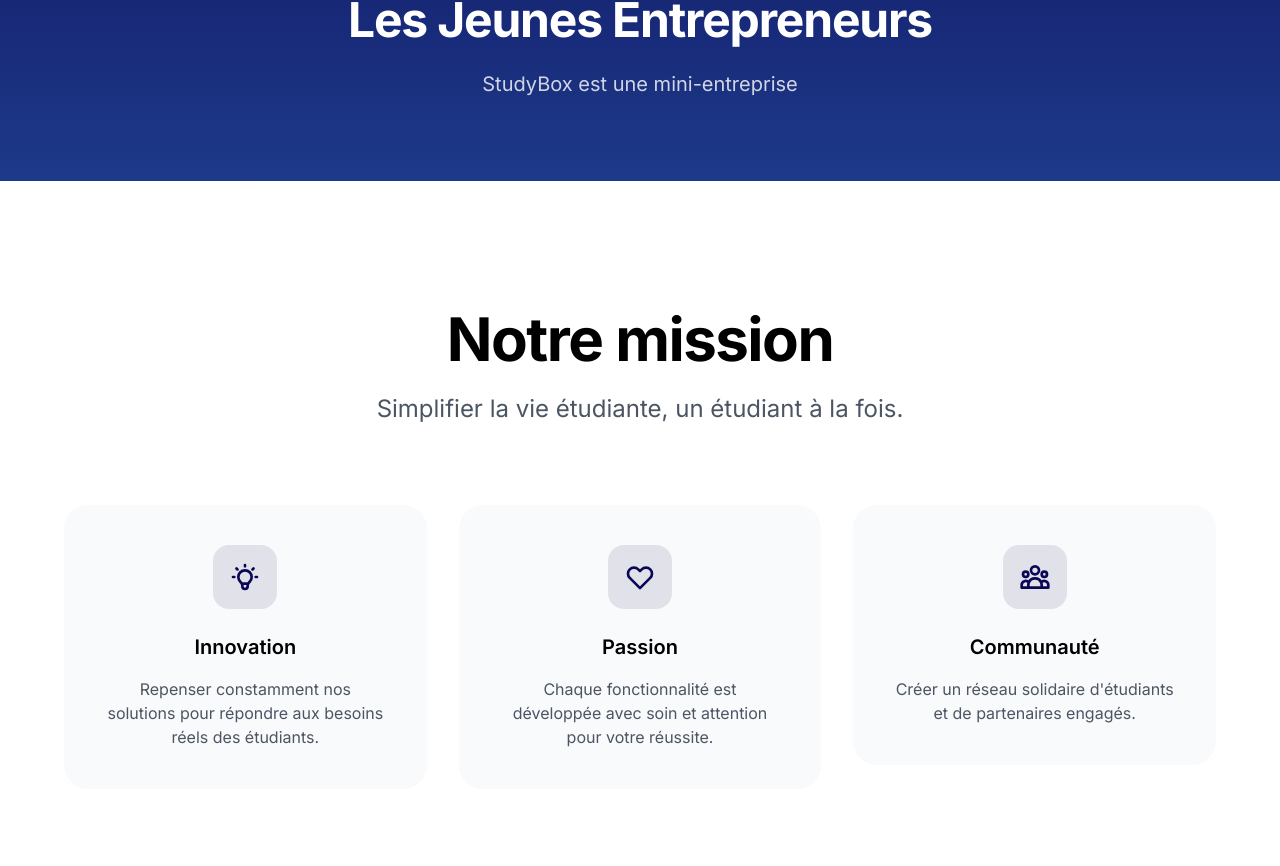
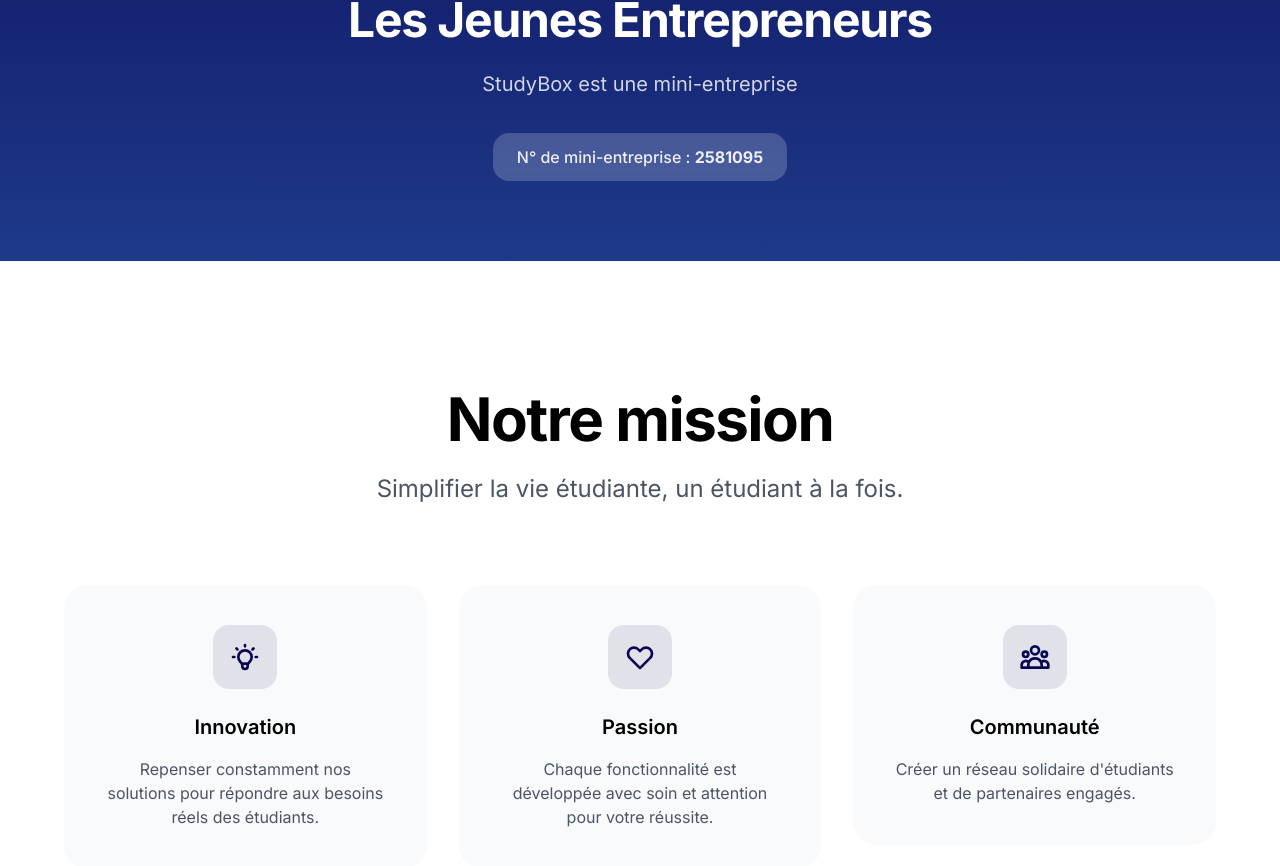
Before and after one commit to Valentincodeur/studybox-website, a Next.js app: page /a-propos in a window 1280 px wide. Shown: the part 1649-2515 px from the top of the page. Built offline with nearby package versions, Linux system fonts and the light colour scheme.

Commit message:
Add mini-entreprise number 2581095 to LJE section and footer

```diff
--- a/app/a-propos/page.js
+++ b/app/a-propos/page.js
@@ -102,9 +102,14 @@
               <h2 className="text-4xl md:text-5xl font-bold mb-6 text-white tracking-tight">
                 Les Jeunes Entrepreneurs
               </h2>
-              <p className="text-xl text-white/80 max-w-3xl mx-auto leading-relaxed font-light">
+              <p className="text-xl text-white/80 max-w-3xl mx-auto leading-relaxed font-light mb-4">
                 StudyBox est une mini-entreprise
               </p>
+              <div className="inline-block bg-white/20 backdrop-blur-sm rounded-2xl px-6 py-3 mt-4">
+                <p className="text-white/90 font-medium">
+                  N° de mini-entreprise : <span className="font-bold">2581095</span>
+                </p>
+              </div>
             </div>
           </AnimatedSection>
         </div>
--- a/components/Footer.jsx
+++ b/components/Footer.jsx
@@ -79,7 +79,8 @@
             {/* Tooltip au survol */}
             <div className="absolute bottom-full right-0 mb-2 opacity-0 group-hover:opacity-100 transition-opacity duration-300 pointer-events-none">
               <div className="bg-white text-gray-900 px-4 py-2 rounded-lg shadow-lg whitespace-nowrap text-sm font-medium">
-                Membre des Jeunes Entreprises
+                <p>Membre des Jeunes Entreprises</p>
+                <p className="text-xs text-gray-600 mt-1">N° 2581095</p>
               </div>
             </div>
           </div>
@@ -105,7 +106,10 @@
                   />
                 </a>
               </div>
-              <p className="text-sm font-semibold text-gray-900">Les Jeunes Entreprises</p>
+              <div className="text-center">
+                <p className="text-sm font-semibold text-gray-900">Les Jeunes Entreprises</p>
+                <p className="text-xs text-gray-600 mt-1">N° de mini-entreprise : 2581095</p>
+              </div>
             </div>
           </div>
         </div>
```
